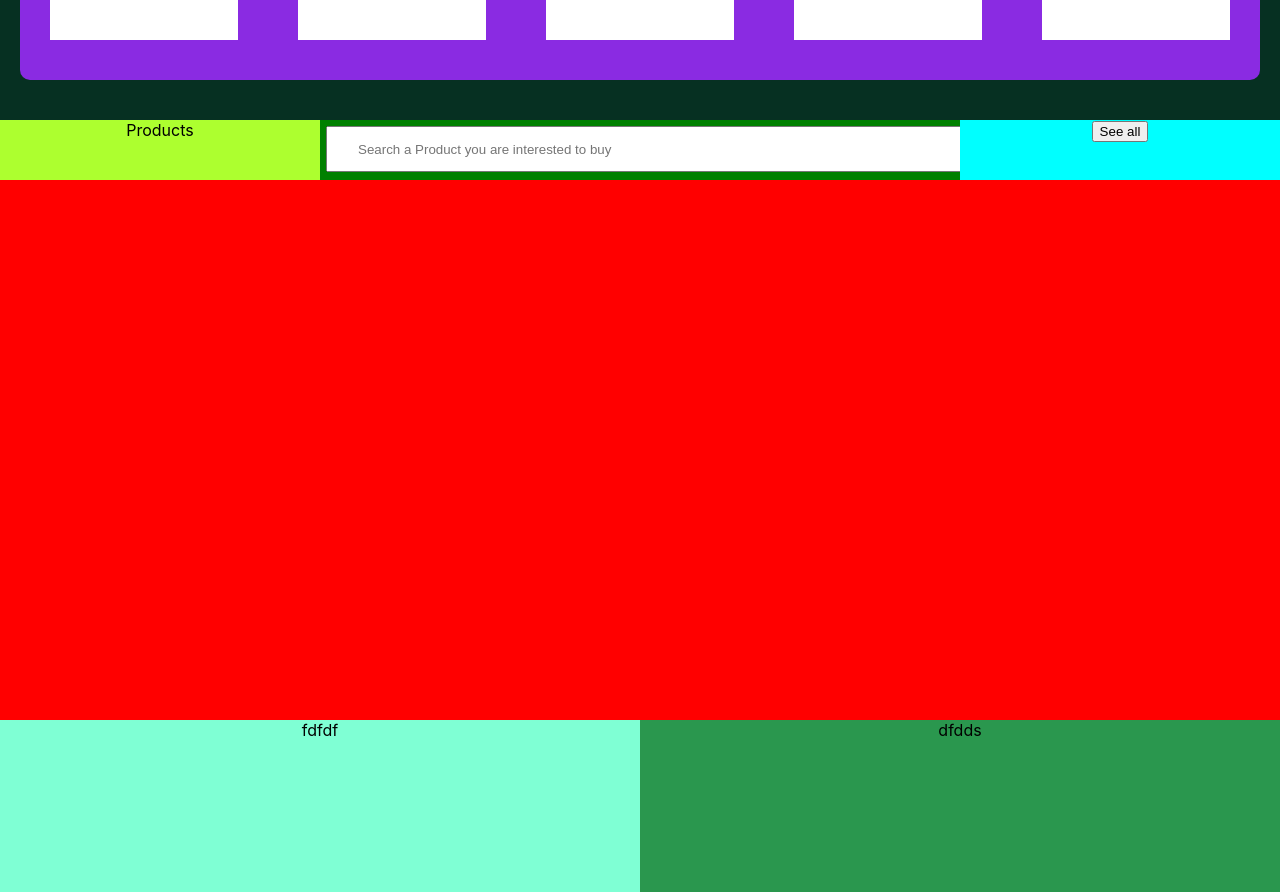
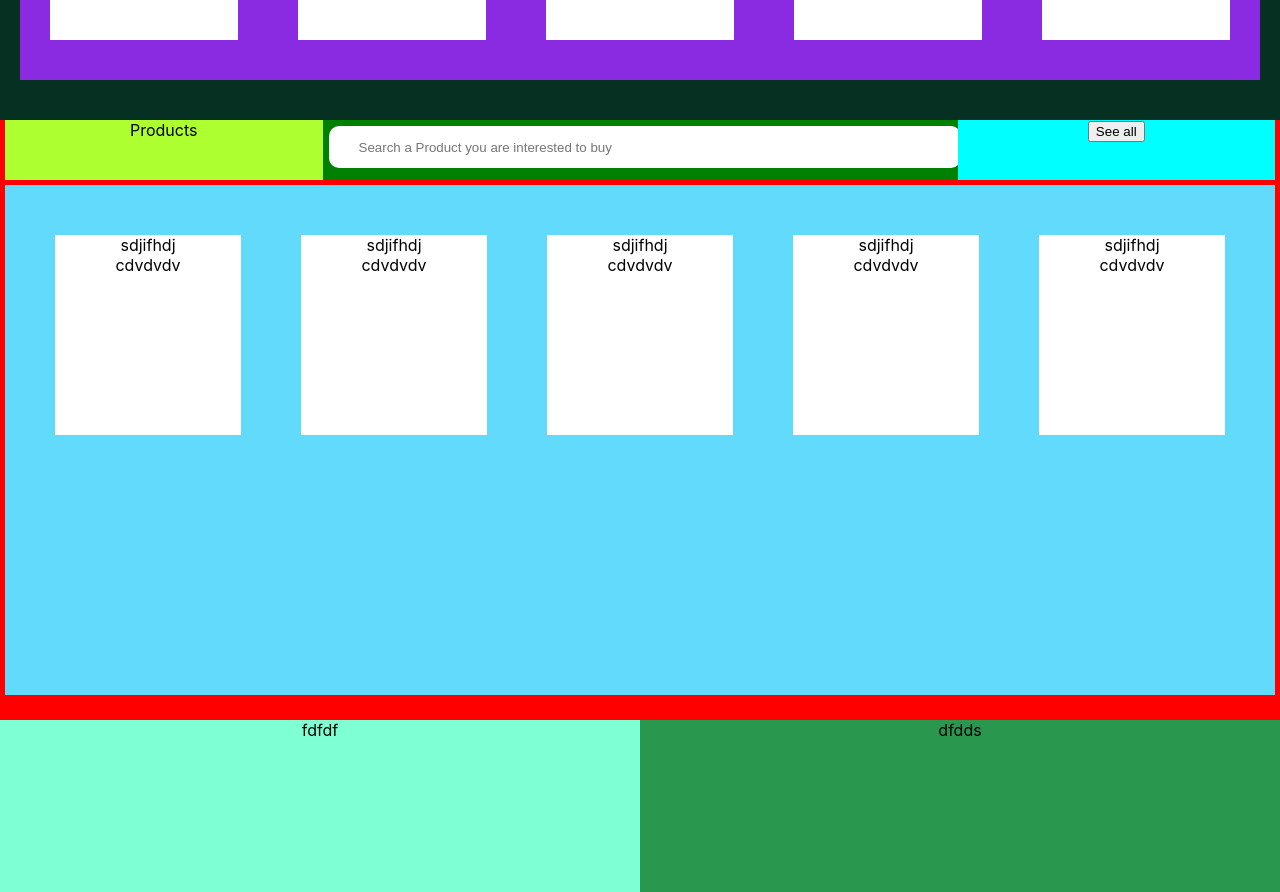
Before and after one commit to NtawuyirushintegePatrick/jcosmetics, a React (Create React App) app: page / in a window 1280 px wide. Shown: the part 740-1632 px from the top of the page. Built offline with nearby package versions, Linux system fonts and the light colour scheme.

Commit message:
work on products

```diff
--- a/src/App.css
+++ b/src/App.css
@@ -218,7 +218,7 @@
   background-color: blueviolet;
   height: 270px;
   display: flex;
-  border-radius: 10px;
+  /* border-radius: 10px; */
   border: solid #E57272 0.25;
 
 }
@@ -231,6 +231,13 @@
 .categorie .cat a{
   text-decoration: none;
 }
+.product-card{
+  background-color: #61dafb;
+  height: 470px;
+  display: flex;
+  padding: 20px;
+  margin: 5px;
+}
 .categories-details-card{
   background-color: white;
   height: 200px ;
@@ -242,6 +249,8 @@
   width: 600px;
   margin: 6px;
   padding-left: 30px;
+  border-radius: 10px;
+  border: none;
 }
 .products{
   background-color: red;
@@ -251,6 +260,18 @@
   background-color: white;
   height: 60px;
   display: flex;
+  margin: 0px 5px 0px 5px;
+}
+.products-details-card{
+  background-color: white;
+  height: 200px ;
+  width: 200px;
+  margin: 30px;
+}
+.product-image{
+
+}
+.product-info{
 
 }
 .search-product{
--- a/src/components/LandingPage.js
+++ b/src/components/LandingPage.js
@@ -148,9 +148,28 @@ const LandingPage = () => {
             <button> See all</button>
           </div>
         </div>
+        <div className="product-card">
         <div className="products-details-card">
-          <div className="product-image"></div>
-          <div className="product-info"></div>
+          <div className="product-image">sdjifhdj</div>
+          <div className="product-info">cdvdvdv</div>
+        </div>
+        <div className="products-details-card">
+          <div className="product-image">sdjifhdj</div>
+          <div className="product-info">cdvdvdv</div>
+        </div>
+        <div className="products-details-card">
+          <div className="product-image">sdjifhdj</div>
+          <div className="product-info">cdvdvdv</div>
+        </div>
+        <div className="products-details-card">
+          <div className="product-image">sdjifhdj</div>
+          <div className="product-info">cdvdvdv</div>
+        </div>
+        <div className="products-details-card">
+          <div className="product-image">sdjifhdj</div>
+          <div className="product-info">cdvdvdv</div>
+        </div>
+
         </div>
       </div>
       <div className="footer">
```
